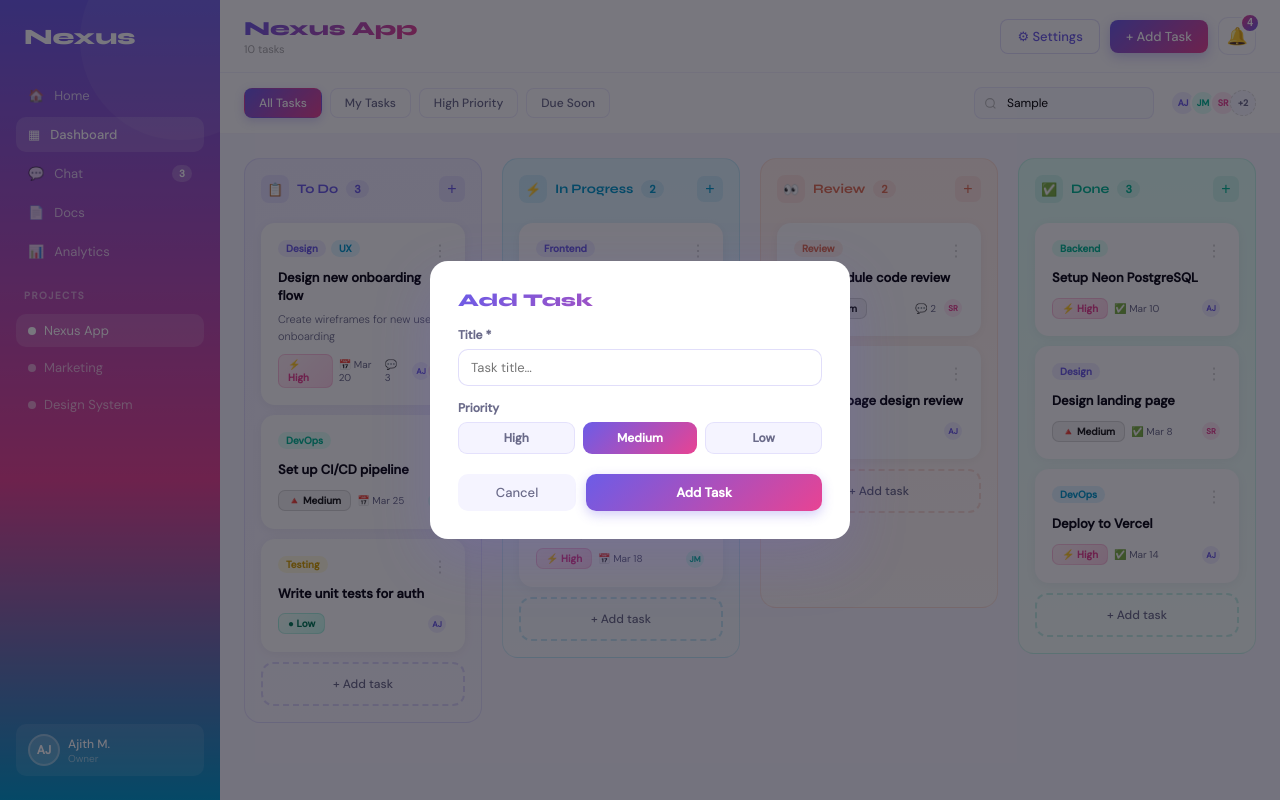
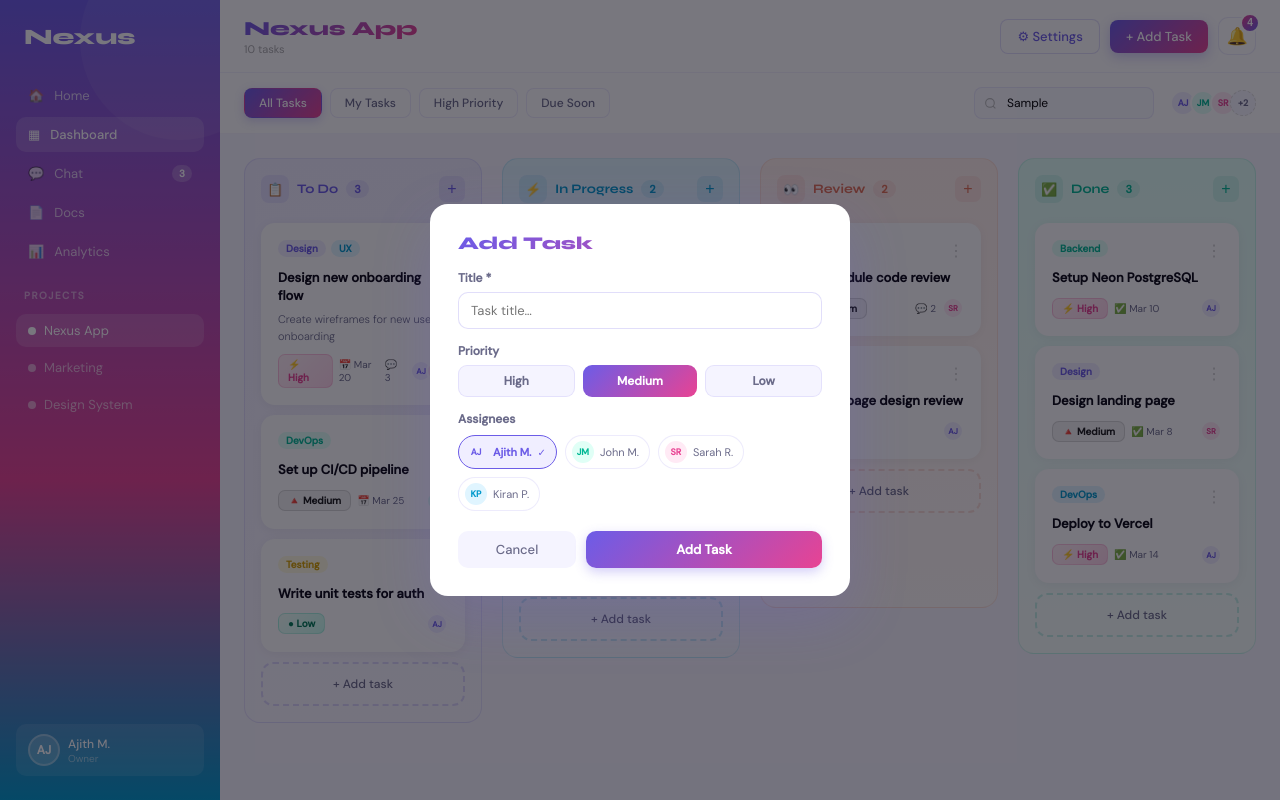
Before and after one commit to Aijth29/Nexus-App, a Next.js app: page /dashboard in a window 1280 px wide. Both pictures are taken after typing "Sample" into the empty fields and a click on the button "+ Add Task". Built offline with nearby package versions, Linux system fonts and the light colour scheme.

Commit message:
Add assignee picker to Add Task modal and reassign in task detail

```diff
--- a/app/dashboard/page.tsx
+++ b/app/dashboard/page.tsx
@@ -64,6 +64,15 @@ const PriorityBadge = ({ priority }: { priority: Priority }) => {
 };
 
 // ─── Column Config ────────────────────────────────────────────────────────────
+
+// ─── Team Members ─────────────────────────────────────────────────────────────
+
+const TEAM_MEMBERS: { initials: string; color: string; bg: string; name: string }[] = [
+  { initials: "AJ", color: "#6c5ce7", bg: "#f0eeff", name: "Ajith M." },
+  { initials: "JM", color: "#00b894", bg: "#e0fff6", name: "John M." },
+  { initials: "SR", color: "#e84393", bg: "#ffeaf5", name: "Sarah R." },
+  { initials: "KP", color: "#0099cc", bg: "#e0f5ff", name: "Kiran P." },
+];
 
 const COLUMNS: { id: ColumnId; label: string; icon: string; color: string; bg: string; border: string; addBorder: string }[] = [
   { id: "todo",       label: "To Do",       icon: "📋", color: "#6c5ce7", bg: "linear-gradient(180deg,#f0eeff,#f8f6ff)", border: "rgba(108,92,231,0.15)", addBorder: "rgba(108,92,231,0.2)" },
@@ -307,6 +316,45 @@ const Column = ({
 
 // ─── Add Task Modal ───────────────────────────────────────────────────────────
 
+const AssigneePicker = ({
+  selected,
+  onChange,
+}: {
+  selected: typeof TEAM_MEMBERS;
+  onChange: (members: typeof TEAM_MEMBERS) => void;
+}) => {
+  const toggle = (m: typeof TEAM_MEMBERS[0]) => {
+    const exists = selected.some((s) => s.initials === m.initials);
+    onChange(exists ? selected.filter((s) => s.initials !== m.initials) : [...selected, m]);
+  };
+  return (
+    <div style={{ display: "flex", gap: 8, flexWrap: "wrap" }}>
+      {TEAM_MEMBERS.map((m) => {
+        const active = selected.some((s) => s.initials === m.initials);
+        return (
+          <div
+            key={m.initials}
+            onClick={() => toggle(m)}
+            title={m.name}
+            style={{
+              display: "flex", alignItems: "center", gap: 6, padding: "5px 10px 5px 6px",
+              borderRadius: 100, cursor: "pointer", transition: "all .15s",
+              border: `1.5px solid ${active ? m.color : "rgba(108,92,231,0.12)"}`,
+              background: active ? m.bg : "#fff",
+            }}
+          >
+            <div style={{ width: 22, height: 22, borderRadius: "50%", background: m.bg, color: m.color, display: "flex", alignItems: "center", justifyContent: "center", fontSize: 9, fontWeight: 700 }}>
+              {m.initials}
+            </div>
+            <span style={{ fontSize: 11, fontWeight: active ? 600 : 400, color: active ? m.color : "#6b6b8a", fontFamily: "'DM Sans',sans-serif" }}>{m.name}</span>
+            {active && <span style={{ fontSize: 10, color: m.color }}>✓</span>}
+          </div>
+        );
+      })}
+    </div>
+  );
+};
+
 const AddTaskModal = ({
   columnId,
   onClose,
@@ -318,6 +366,7 @@ const AddTaskModal = ({
 }) => {
   const [title, setTitle] = useState("");
   const [priority, setPriority] = useState<Priority>("medium");
+  const [assignees, setAssignees] = useState<typeof TEAM_MEMBERS>([TEAM_MEMBERS[0]]);
 
   const submit = () => {
     if (!title.trim()) return;
@@ -327,7 +376,7 @@ const AddTaskModal = ({
       tags: [],
       priority,
       comments: 0,
-      assignees: [{ initials: "AJ", color: "#6c5ce7", bg: "#f0eeff" }],
+      assignees,
       columnId,
     });
     onClose();
@@ -354,7 +403,7 @@ const AddTaskModal = ({
         />
 
         <label style={{ fontSize: 12, fontWeight: 600, color: "#6b6b8a", display: "block", marginBottom: 6 }}>Priority</label>
-        <div style={{ display: "flex", gap: 8, marginBottom: 20 }}>
+        <div style={{ display: "flex", gap: 8, marginBottom: 14 }}>
           {(["high", "medium", "low"] as Priority[]).map((p) => (
             <button
               key={p}
@@ -367,6 +416,11 @@ const AddTaskModal = ({
               }}
             >{p.charAt(0).toUpperCase() + p.slice(1)}</button>
           ))}
+        </div>
+
+        <label style={{ fontSize: 12, fontWeight: 600, color: "#6b6b8a", display: "block", marginBottom: 8 }}>Assignees</label>
+        <div style={{ marginBottom: 20 }}>
+          <AssigneePicker selected={assignees} onChange={setAssignees} />
         </div>
 
         <div style={{ display: "flex", gap: 10 }}>
@@ -384,9 +438,10 @@ const AddTaskModal = ({
 
 // ─── Modal ────────────────────────────────────────────────────────────────────
 
-const TaskModal = ({ task, onClose }: { task: Task | null; onClose: () => void }) => {
+const TaskModal = ({ task, onClose, onUpdateAssignees }: { task: Task | null; onClose: () => void; onUpdateAssignees: (id: string, assignees: typeof TEAM_MEMBERS) => void }) => {
   const [comments, setComments] = useState<Comment[]>(INITIAL_COMMENTS);
   const [input, setInput] = useState("");
+  const [editingAssignees, setEditingAssignees] = useState(false);
 
   if (!task) return null;
 
@@ -422,12 +477,24 @@ const TaskModal = ({ task, onClose }: { task: Task | null; onClose: () => void }
               { label: "Status", value: COLUMNS.find(c => c.id === task.columnId)?.label || "—" },
               {
                 label: "Assignees", value: (
-                  <div style={{ display: "flex", gap: 4, marginTop: 4 }}>
-                    {task.assignees.map((a, i) => (
-                      <div key={i} style={{ width: 24, height: 24, borderRadius: "50%", display: "flex", alignItems: "center", justifyContent: "center", fontSize: 9, fontWeight: 700, background: a.bg, color: a.color }}>
-                        {a.initials}
-                      </div>
-                    ))}
+                  <div>
+                    <div style={{ display: "flex", gap: 4, flexWrap: "wrap", marginTop: 4, marginBottom: editingAssignees ? 8 : 0 }}>
+                      {task.assignees.map((a, i) => (
+                        <div key={i} title={a.initials} style={{ width: 24, height: 24, borderRadius: "50%", display: "flex", alignItems: "center", justifyContent: "center", fontSize: 9, fontWeight: 700, background: a.bg, color: a.color }}>
+                          {a.initials}
+                        </div>
+                      ))}
+                      <div
+                        onClick={() => setEditingAssignees(!editingAssignees)}
+                        style={{ width: 24, height: 24, borderRadius: "50%", border: "1.5px dashed #bbb", display: "flex", alignItems: "center", justifyContent: "center", fontSize: 13, color: "#bbb", cursor: "pointer" }}
+                      >{editingAssignees ? "×" : "+"}</div>
+                    </div>
+                    {editingAssignees && (
+                      <AssigneePicker
+                        selected={task.assignees as typeof TEAM_MEMBERS}
+                        onChange={(members) => onUpdateAssignees(task.id, members)}
+                      />
+                    )}
                   </div>
                 )
               },
@@ -665,7 +732,16 @@ export default function KanbanPage() {
       </div>
 
       {/* Task detail modal */}
-      {selectedTask && <TaskModal task={selectedTask} onClose={() => setSelectedTask(null)} />}
+      {selectedTask && (
+        <TaskModal
+          task={selectedTask}
+          onClose={() => setSelectedTask(null)}
+          onUpdateAssignees={(id, assignees) => {
+            setTasks((prev) => prev.map((t) => t.id === id ? { ...t, assignees } : t));
+            setSelectedTask((prev) => prev ? { ...prev, assignees } : prev);
+          }}
+        />
+      )}
 
       {/* Add task modal */}
       {addTaskColumn && (
```
